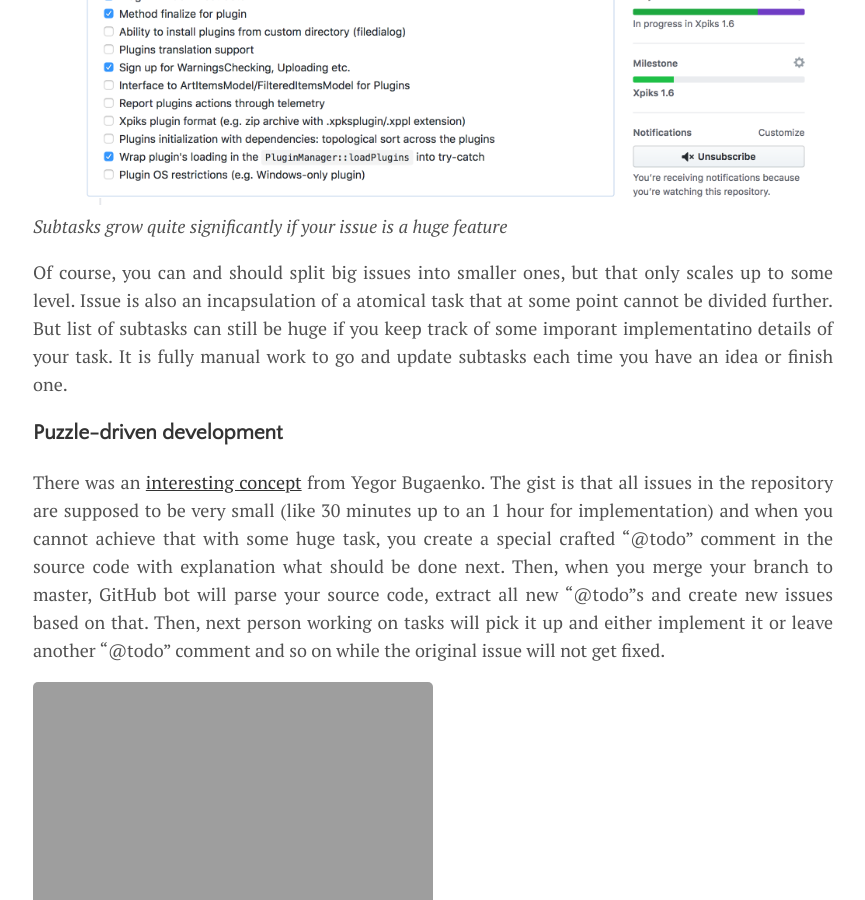
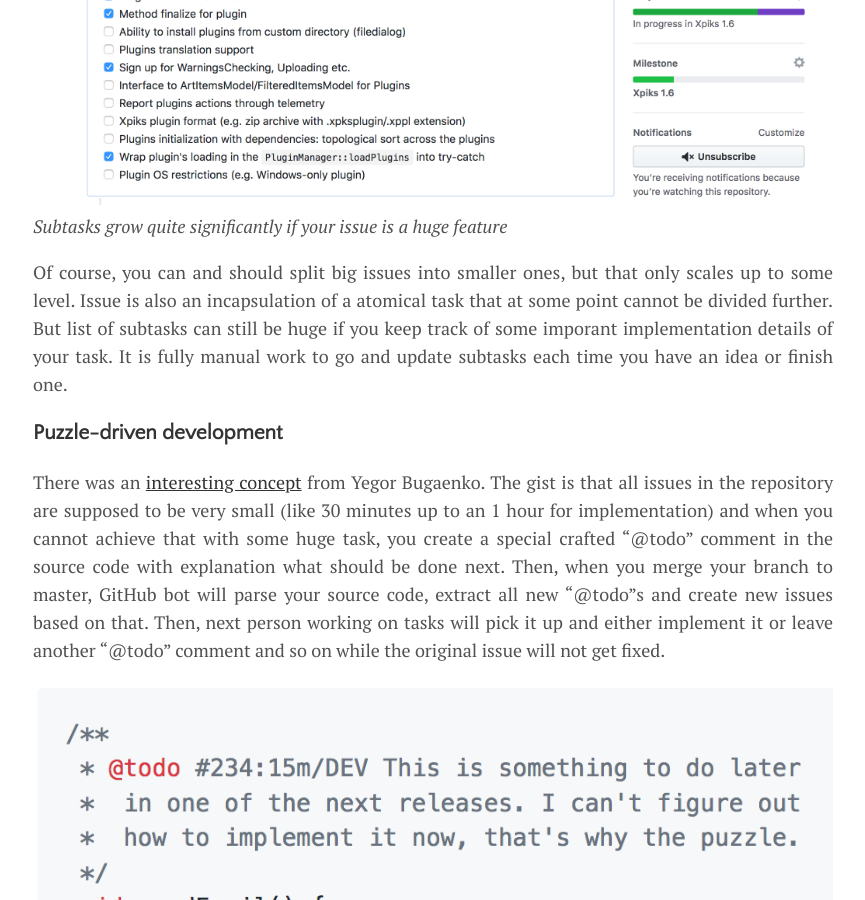
Before and after one commit to ribtoks/code-jamming, a Jekyll site: the page built from _posts/2019-08-22-how-to-return-to-flow.md, in a window 1280 px wide and 900 px high, scrolled down 4037 px. Shown: the whole window, without its empty margins (207-1072 px from the left). Built offline with Jekyll 4.4.1, drawn with Linux system fonts in a browser that asks for light colours; nearby versions of some CDN libraries; comment, search, counter and statistics services are not loaded.

Commit message:
Update 2019-08-22-how-to-return-to-flow.md

```diff
--- a/_posts/2019-08-22-how-to-return-to-flow.md
+++ b/_posts/2019-08-22-how-to-return-to-flow.md
@@ -61,13 +61,13 @@ Theoretically you can have subtasks in main GitHub issue, but that scales only u
 ![github subtasks]({{ "/assets/img/github-issue-subtasks.png" | absolute_url }})
 *Subtasks grow quite significantly if your issue is a huge feature*
 
-Of course, you can and should split big issues into smaller ones, but that only scales up to some level. Issue is also an incapsulation of a atomical task that at some point cannot be divided further. But list of subtasks can still be huge if you keep track of some imporant implementatino details of your task. It is fully manual work to go and update subtasks each time you have an idea or finish one.
+Of course, you can and should split big issues into smaller ones, but that only scales up to some level. Issue is also an incapsulation of a atomical task that at some point cannot be divided further. But list of subtasks can still be huge if you keep track of some imporant implementation details of your task. It is fully manual work to go and update subtasks each time you have an idea or finish one.
 
 ### Puzzle-driven development
 
 There was an [interesting concept](https://www.yegor256.com/2010/03/04/pdd.html) from Yegor Bugaenko. The gist is that all issues in the repository are supposed to be very small (like 30 minutes up to an 1 hour for implementation) and when you cannot achieve that with some huge task, you create a special crafted "@todo" comment in the source code with explanation what should be done next. Then, when you merge your branch to master, GitHub bot will parse your source code, extract all new "@todo"s and create new issues based on that. Then, next person working on tasks will pick it up and either implement it or leave another "@todo" comment and so on while the original issue will not get fixed.
 
-![pdd example]({{ "/assets/img/pdd-todo.png" | absolute_url }})
+![pdd example]({{ "/assets/img/todo-pdd.png" | absolute_url }})
 *An example of @todo comment as used in PDD*
 
 Initially I thought that this would be a perfect process for an indie developer like me that has only very limited chunks of time available. However, the devil is in the ~~implementation~~ detais. Main problem is that PDD (puzzle-driven development) was used in "outsourcing company" / "freelance market" that Yegor runs and used specifically for freelancers to bill the customer atomically. They forced it to work only in _master_ branch and only on "@todo" comments with specific syntax.
```
